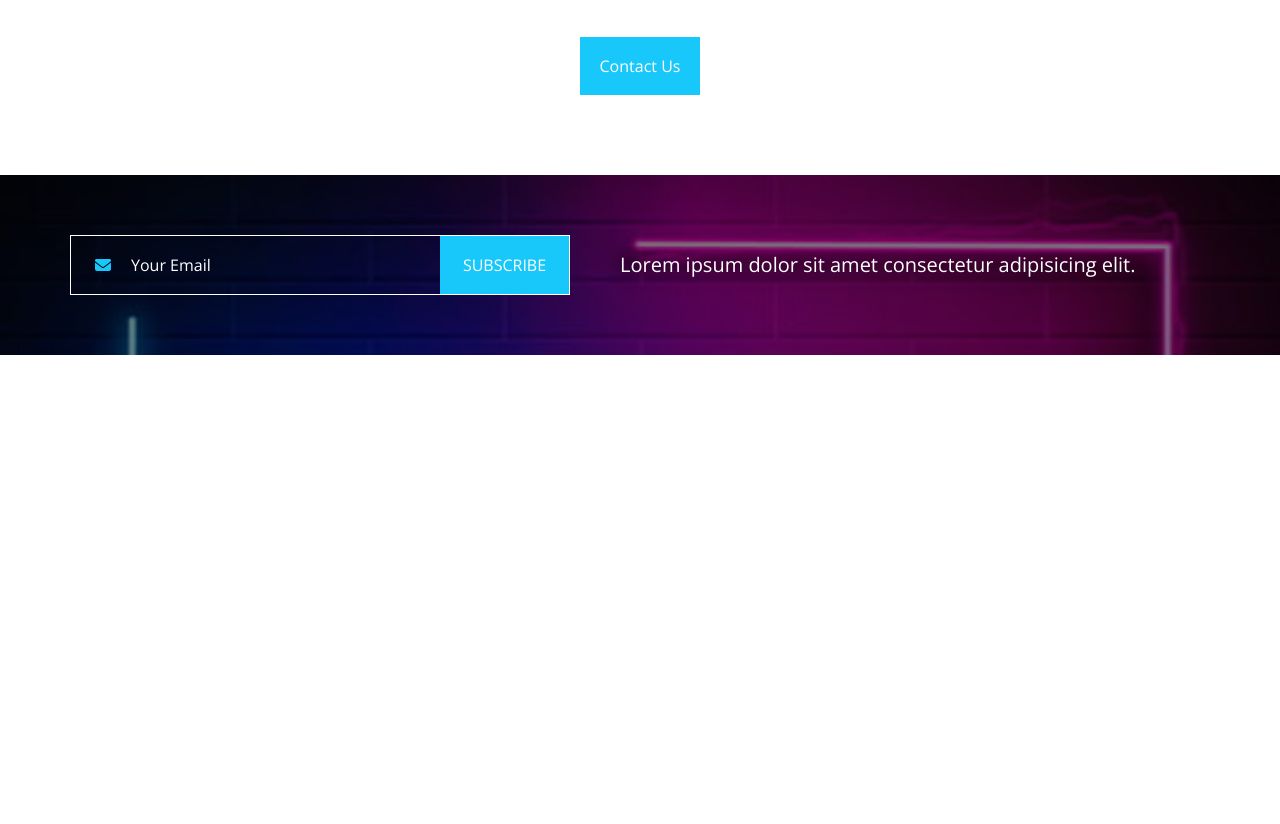
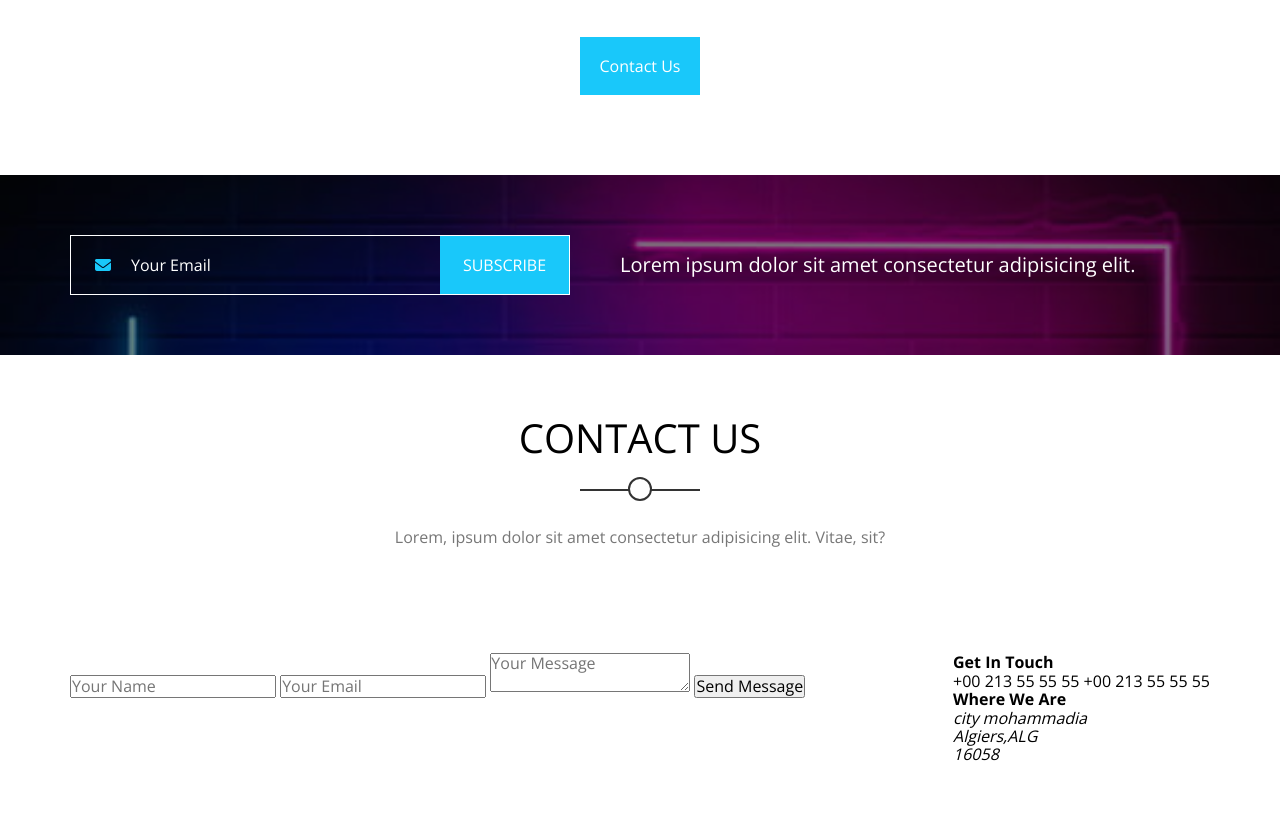
Before and after one commit to soufyanekhan/designetwo, a plain HTML site: page index.html in a window 1280 px wide. Shown: the part 6681-7505 px from the top of the page. Before the commit the page ends 7036 px from the top, so only its background shows below. Drawn offline with nearby package versions, Linux system fonts and the light colour scheme.

Commit message:
sof univ 2:53:15

```diff
--- a/css/kasper.css
+++ b/css/kasper.css
@@ -859,3 +859,13 @@ header nav .form i{
     }
 }
 /* End subscribe */
+/* Start Contact us */
+.contact{
+    padding-top: var(--section-padding);
+    padding-bottom: var(--section-padding);
+}
+.contact .container .content{
+    display: flex;
+    justify-content: space-between;
+}
+/* End Contact us */
--- a/index.html
+++ b/index.html
@@ -385,5 +385,32 @@
         </div>
     </div>
     <!-- End subscribe   -->
+    <!-- Start Contact -->
+    <div class="contact">
+        <div class="container">
+            <div class="main-heading">
+                <h2>Contact Us</h2>
+                <p>Lorem, ipsum dolor sit amet consectetur adipisicing elit. Vitae, sit?</p>
+            </div>
+            <div class="content">
+                <form action="">
+                    <input type="text" name="name" class="main-input" placeholder="Your Name">
+                    <input type="email" name="mail" class="main-input" placeholder="Your Email">
+                    <textarea class="main-input" placeholder="Your Message"></textarea>
+                    <input type="submit" value="Send Message">
+                </form>
+                <div class="info">
+                    <h4>Get In Touch</h4>
+                    <span class="phone">+00 213 55 55 55</span>
+                    <span class="phone">+00 213 55 55 55</span>
+                    <h4>Where We Are</h4>
+                    <address>
+                        city mohammadia <br>Algiers,ALG<br> 16058
+                    </address>
+                </div>
+            </div>
+        </div>
+    </div>
+    <!-- End Contact -->
 </body>
 </html>
```
